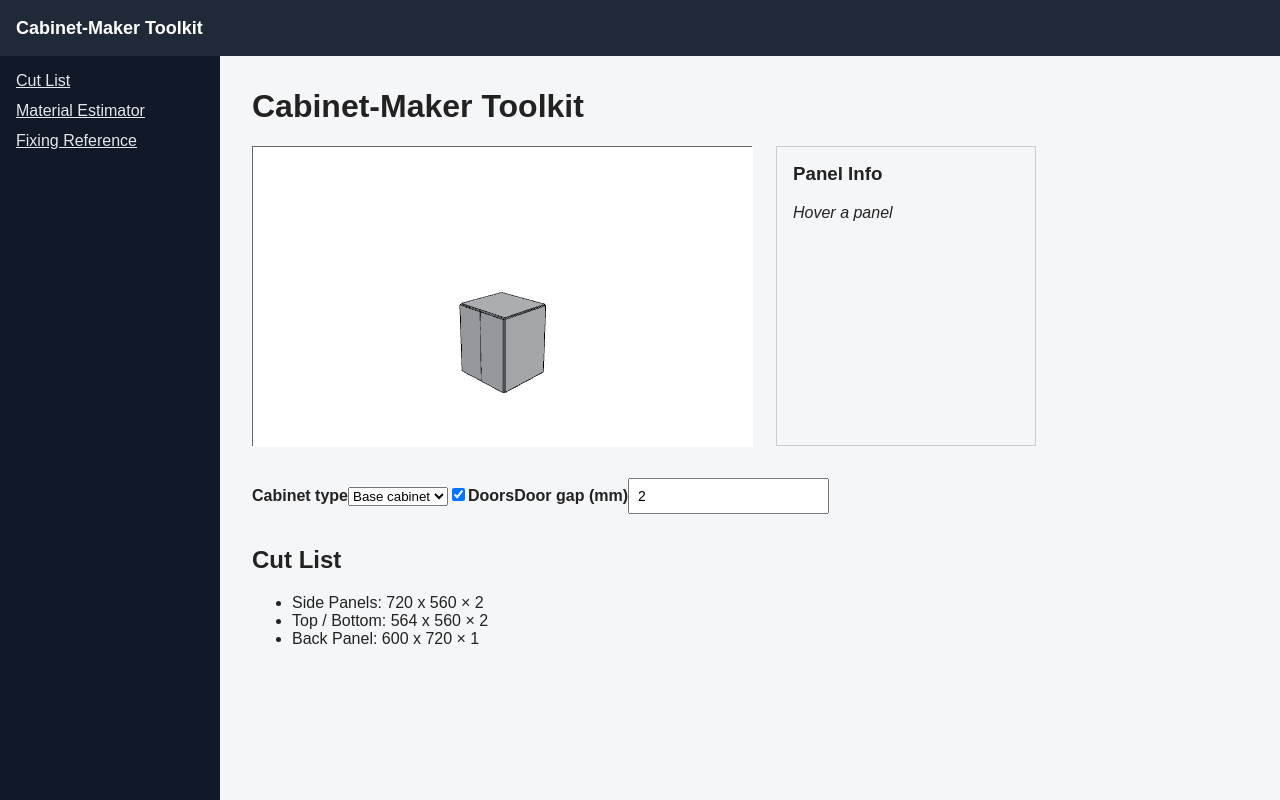
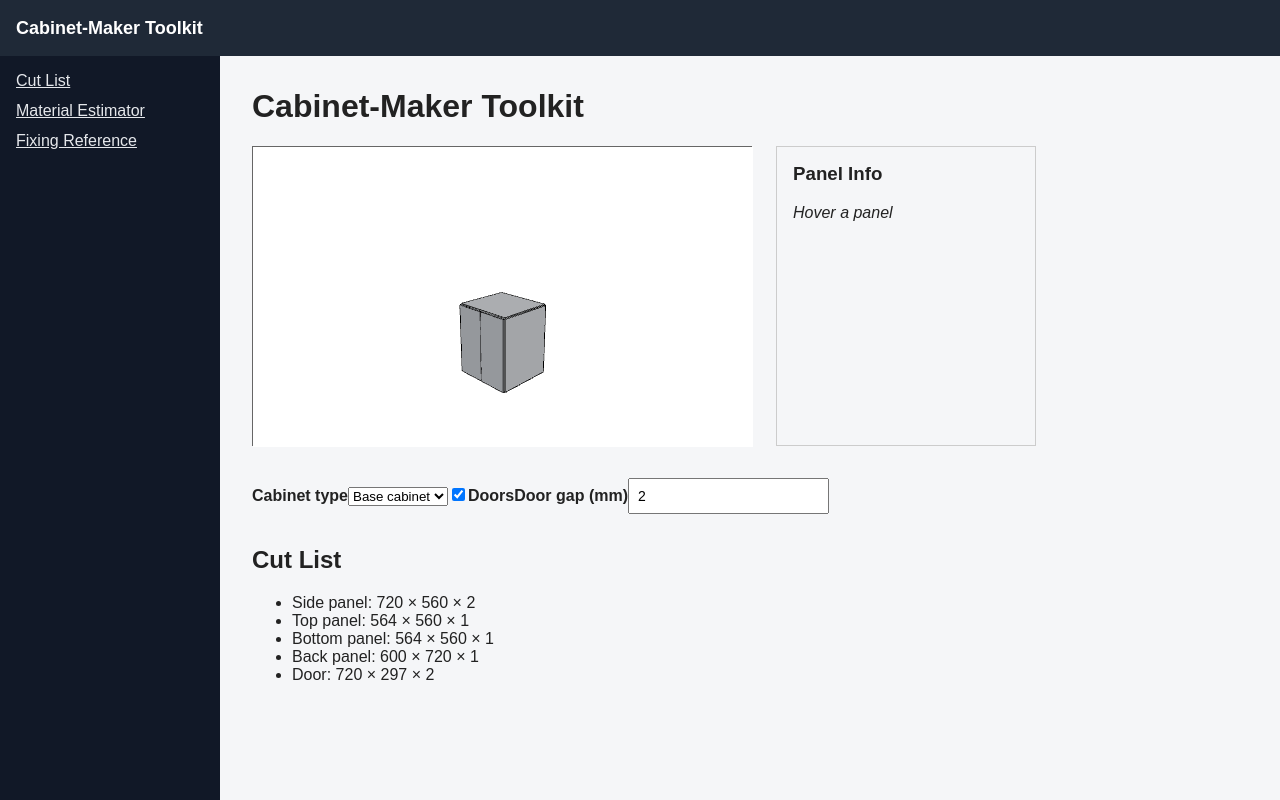
Before and after one commit to heidi-dang/cabinet-maker, a React (Vite) app: page /#/ in a window 1280 px wide. Built offline with nearby package versions, Linux system fonts and the light colour scheme.

Commit message:
add more funcs

```diff
--- a/src/features/cutlist/CutListPage.tsx
+++ b/src/features/cutlist/CutListPage.tsx
@@ -34,7 +34,12 @@ export default function CutListPage() {
         thickness: Math.max(1, input.thickness),
     };
 
-    const cutList = generateCutList(safe);
+    const cutList = generateCutList({
+        ...safe,
+        doors: input.doors ? 2 : 0,
+        doorGap: input.doorGap,
+        back: input.back,
+    });
 
     return (
         <div>
--- a/src/features/cutlist/cutListLogic.ts
+++ b/src/features/cutlist/cutListLogic.ts
@@ -1,23 +1,74 @@
-import { CabinetInput } from "../../types/cabinet";
+type Input = {
+    width: number;      // mm
+    height: number;     // mm
+    depth: number;      // mm
+    thickness: number; // mm
+    doors?: number;    // count
+    doorGap?: number;  // mm
+    back?: boolean;
+};
 
-export function generateCutList(input: CabinetInput) {
-    const { width, height, depth, thickness } = input;
+type CutItem = {
+    name: string;
+    size: string;
+    qty: number;
+};
 
-    return [
-        {
-            name: "Side Panels",
-            size: `${height} x ${depth}`,
-            qty: 2,
-        },
-        {
-            name: "Top / Bottom",
-            size: `${width - thickness * 2} x ${depth}`,
-            qty: 2,
-        },
-        {
-            name: "Back Panel",
-            size: `${width} x ${height}`,
+export function generateCutList(input: Input): CutItem[] {
+    const {
+        width,
+        height,
+        depth,
+        thickness,
+        doors = 0,
+        doorGap = 2,
+        back = true,
+    } = input;
+
+    const cuts: CutItem[] = [];
+
+    // --------------------
+    // CARCASS
+    // --------------------
+    cuts.push({
+        name: "Side panel",
+        size: `${height} × ${depth}`,
+        qty: 2,
+    });
+
+    cuts.push({
+        name: "Top panel",
+        size: `${width - thickness * 2} × ${depth}`,
+        qty: 1,
+    });
+
+    cuts.push({
+        name: "Bottom panel",
+        size: `${width - thickness * 2} × ${depth}`,
+        qty: 1,
+    });
+
+    if (back) {
+        cuts.push({
+            name: "Back panel",
+            size: `${width} × ${height}`,
             qty: 1,
-        },
-    ];
+        });
+    }
+
+    // --------------------
+    // DOORS (PARAMETRIC)
+    // --------------------
+    if (doors > 0) {
+        const totalGap = doorGap * (doors + 1);
+        const doorWidth = Math.floor((width - totalGap) / doors);
+
+        cuts.push({
+            name: `Door`,
+            size: `${height} × ${doorWidth}`,
+            qty: doors,
+        });
+    }
+
+    return cuts;
 }
```
